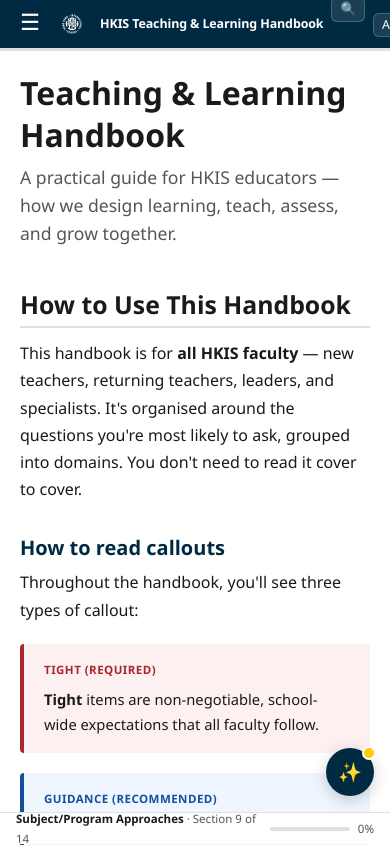
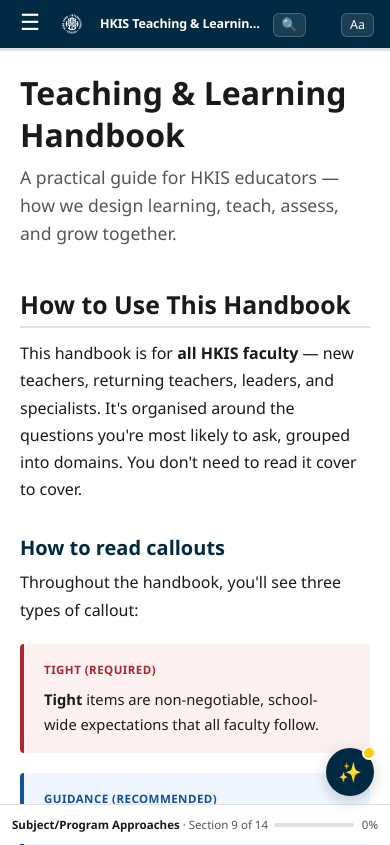
Before and after one commit to dbbudd/handbook, a plain HTML site: page index.html in a window 390 px wide. Shown: the top 845 px of the page. Drawn offline with Linux system fonts and the light colour scheme.

Commit message:
update for mobile
Updating header and footer for mobile

```diff
--- a/index.html
+++ b/index.html
@@ -145,7 +145,7 @@
             padding: 0 1rem; gap: 0.5rem;
         }
         .toolbar-left { display: flex; align-items: center; gap: 0.75rem; }
-        .toolbar-right { display: flex; align-items: center; gap: 0.5rem; }
+        .toolbar-right { display: flex; align-items: center; gap: 0.5rem; flex-shrink: 0; }
         .menu-toggle {
             display: none; background: none; border: none;
             color: #fff; font-size: 1.4rem; cursor: pointer; padding: 0.25rem; line-height: 1;
@@ -153,7 +153,7 @@
         .toolbar-logo {
             height: 32px; width: 32px; border-radius: 50%; flex-shrink: 0;
         }
-        .toolbar-brand { font-weight: 700; font-size: 0.9rem; color: #fff; white-space: nowrap; letter-spacing: -0.01em; }
+        .toolbar-brand { font-weight: 700; font-size: 0.9rem; color: #fff; white-space: nowrap; letter-spacing: -0.01em; overflow: hidden; text-overflow: ellipsis; min-width: 0; }
         .tb { /* toolbar button base */
             background: rgba(255,255,255,0.1); border: 1px solid rgba(255,255,255,0.2); border-radius: 6px;
             color: #fff; cursor: pointer; padding: 0.35rem 0.65rem;
@@ -602,11 +602,15 @@
             .sidebar.open { transform: translateX(0); }
             .main { margin-left: 0; padding: 1.5rem 1.25rem 3rem; }
             body.focus-mode .main { padding: 1.5rem 1.25rem 3rem; }
+            #btn-focus { display: none; }
+            .toolbar-left { min-width: 0; overflow: hidden; }
         }
         @media (max-width: 600px) {
             .toolbar-brand { font-size: 0.78rem; }
             .tb { padding: 0.3rem 0.5rem; font-size: 0.78rem; }
             .aa-popover { width: 260px; right: -0.5rem; }
+            .main { margin-bottom: 48px; }
+            .reading-pos { height: 40px; padding: 0 0.75rem; }
         }
 
         /* ===== GLOSSARY (section F) ===== */
```
